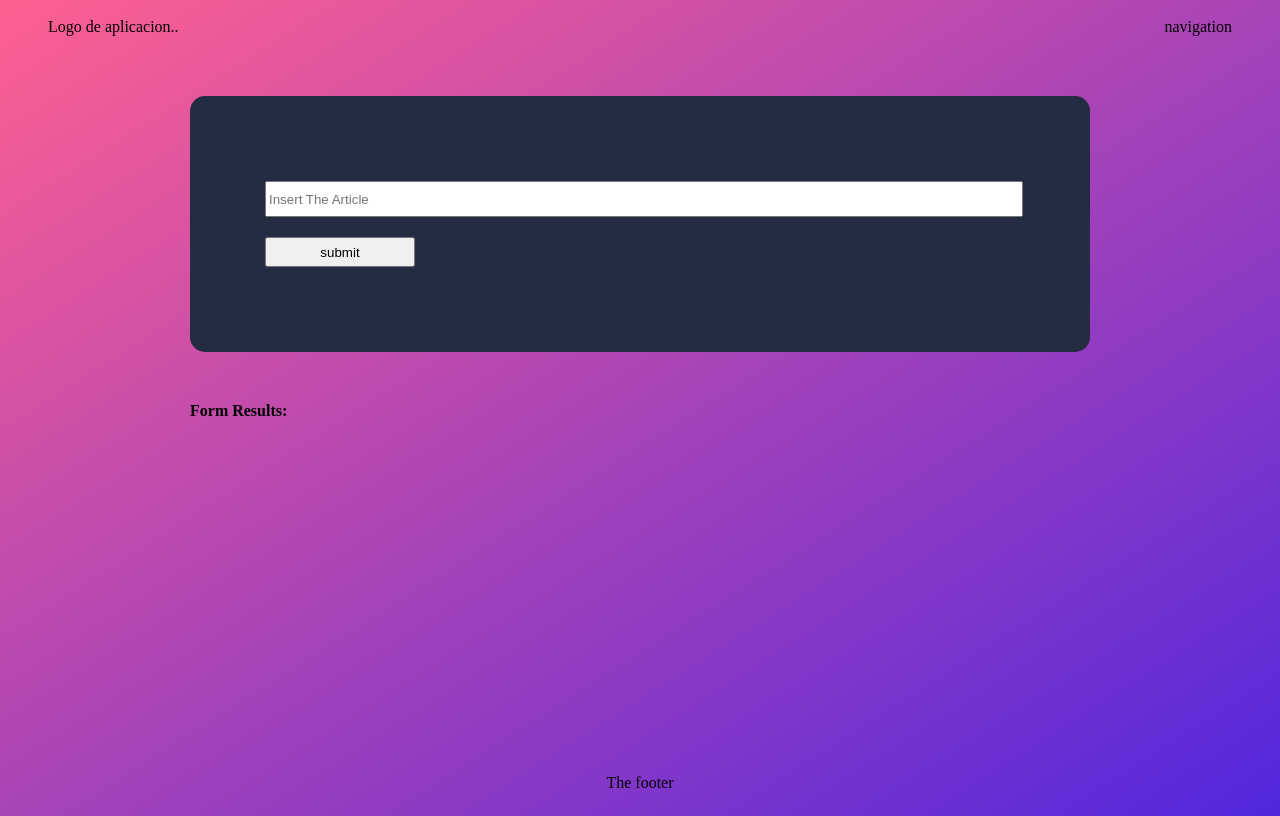
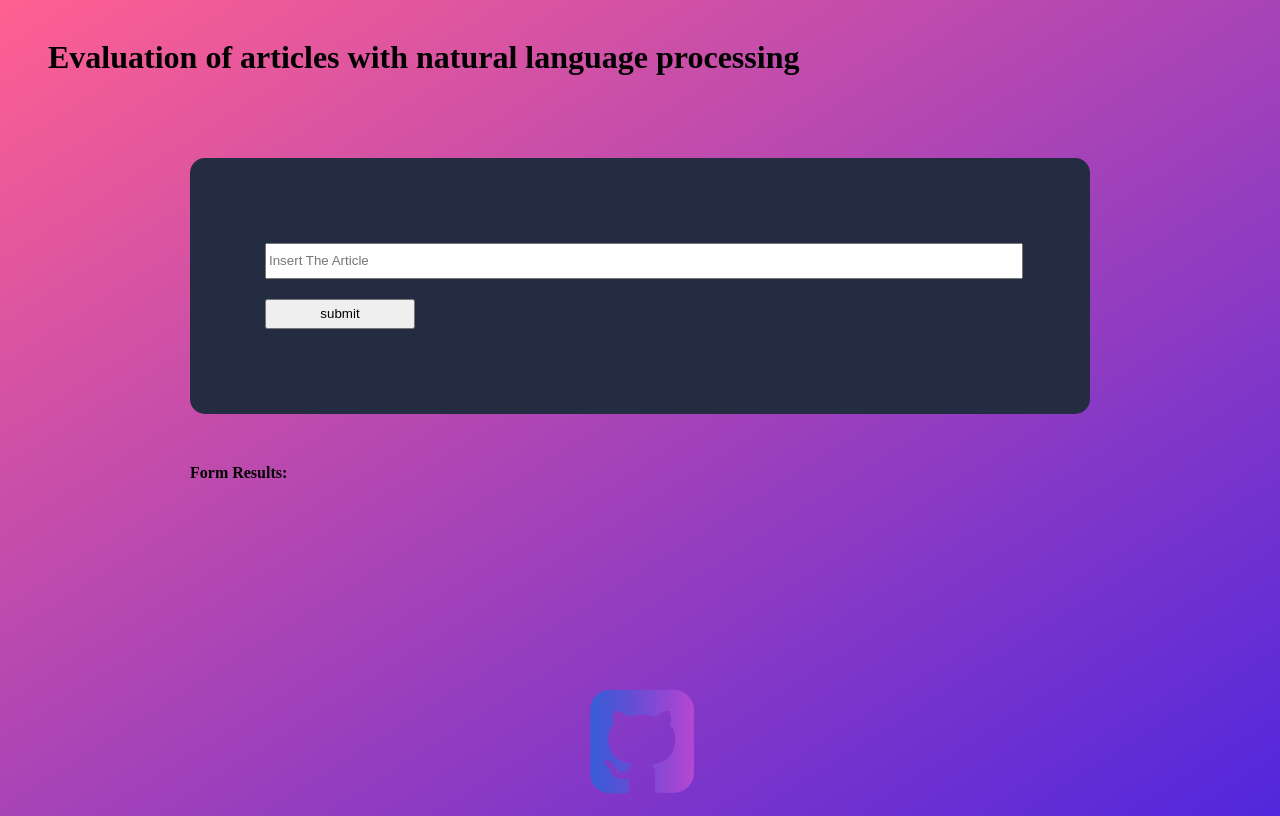
Before and after one commit to humberto1212/Natural-Language-Processing-App, a website built with webpack: page src/client/views/index.html in a window 1280 px wide. Built offline with nearby package versions, Linux system fonts and the light colour scheme; files whose address does not match are found by name.

Commit message:
Update index.html
The app title was modified and the GitHub icon and hyperlink were added

```diff
--- a/src/client/views/index.html
+++ b/src/client/views/index.html
@@ -6,11 +6,8 @@
     </head>
     <body>
         <header>
-            <div class="">
-                Logo de aplicacion..
-            </div>
-            <div class="">
-                navigation
+             <div class="title">
+                <h1>Evaluation of articles with natural language processing</h1>
             </div>
         </header>
 
@@ -32,7 +29,7 @@
         </main>
 
         <footer>
-            <p>The footer</p>
+            <a href="https://github.com/humberto1212"><img class="github-icon" src="./src/client/images/Github.png" alt="GitHub Icon"></a>
         </footer>
 
     </body>
```
